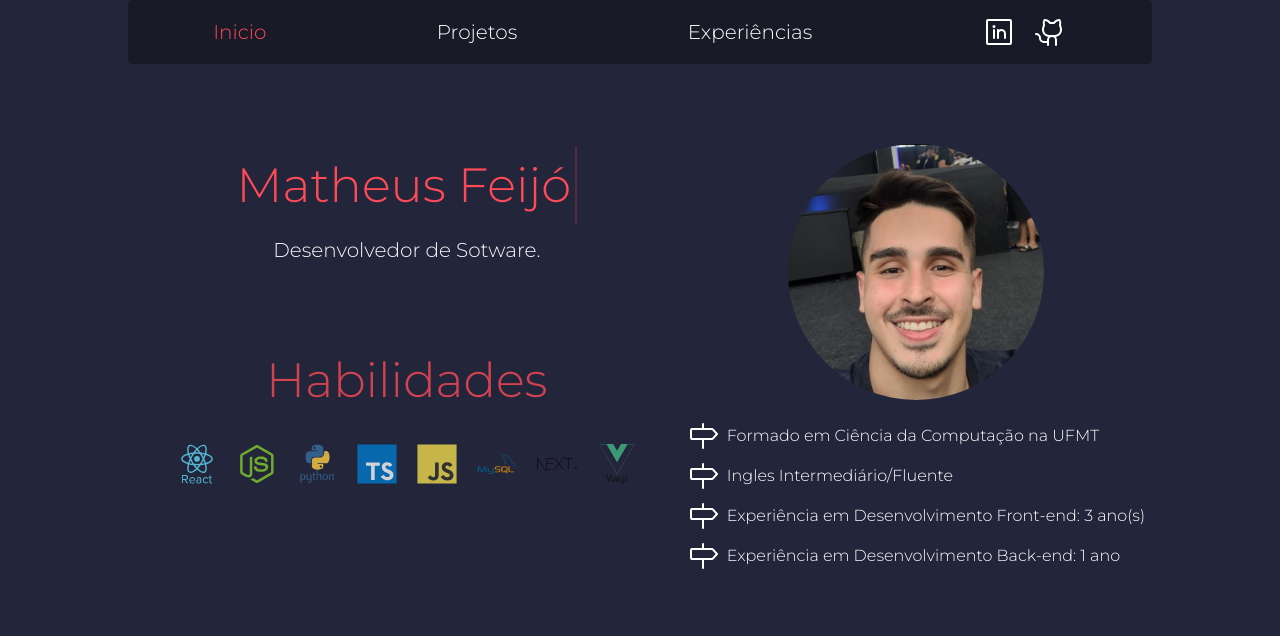
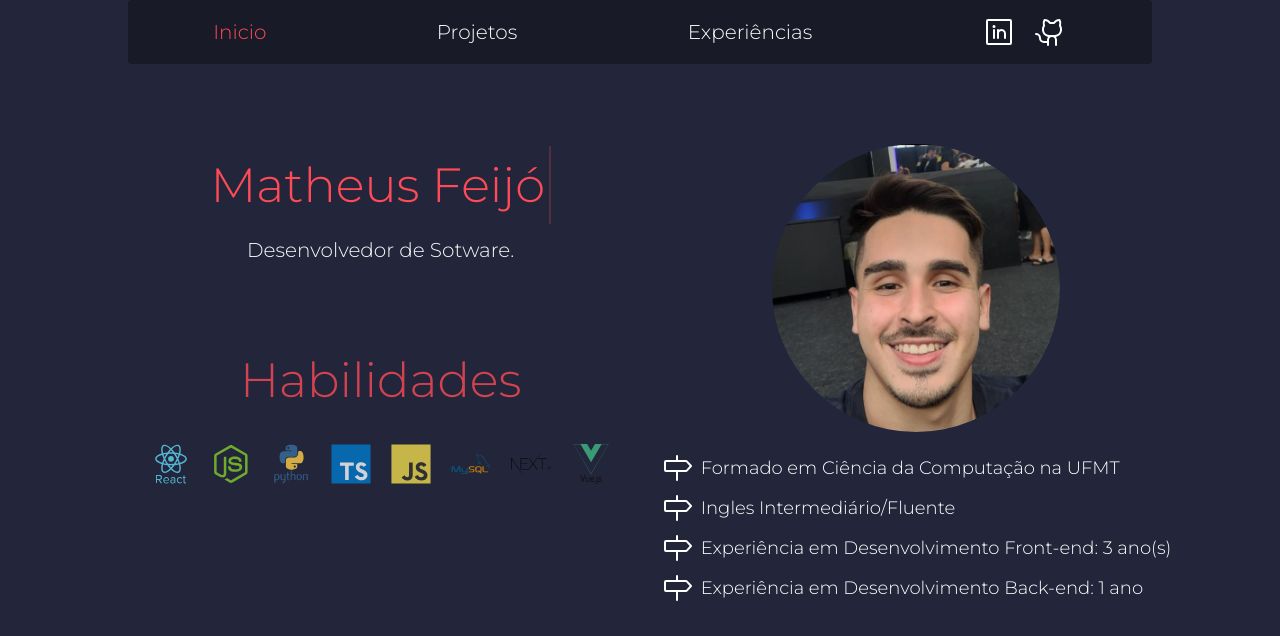
Before and after one commit to matheus-feijo/portfolio, a React (Create React App) app: page / in a window 1280 px wide. Shown: the top 636 px of the page. Built offline with nearby package versions, Linux system fonts and the light colour scheme.

Commit message:
fix/ correcoes

```diff
--- a/src/components/AboutMe/index.tsx
+++ b/src/components/AboutMe/index.tsx
@@ -146,26 +146,26 @@ export function AboutMe() {
 
         <div className="flex flex-col items-center gap-5">
           <img
-            className="w-4/5 h-4/5 max-w-[20rem] max-h-80 rounded-full mobile:w-32 mobile:h-32 notebook:w-64 notebook:h-64"
+            className="w-4/5 h-4/5 max-w-[18rem] max-h-72 rounded-full mobile:w-32 mobile:h-32 "
             src={foto}
             alt="Foto do deselvovedor referenciado no site"
           />
 
           <ol className="flex flex-col gap-2 mobile:pl-5 mobile:pr-5">
-            <li className="text-white text-lg flex items-center gap-2 mobile:text-base notebook:text-base">
+            <li className="text-white text-lg flex items-center gap-2 mobile:text-base ">
               <Signpost size={32} /> Formado em Ciência da Computação na UFMT
             </li>
 
-            <li className="text-white text-lg flex items-center gap-2 mobile:text-base notebook:text-base">
+            <li className="text-white text-lg flex items-center gap-2 mobile:text-base ">
               <Signpost size={32} />
               Ingles Intermediário/Fluente
             </li>
 
-            <li className="text-white text-lg flex items-center gap-2 mobile:text-base notebook:text-base">
+            <li className="text-white text-lg flex items-center gap-2 mobile:text-base ">
               <Signpost size={32} />
               Experiência em Desenvolvimento Front-end: 3 ano(s)
             </li>
-            <li className="text-white text-lg flex items-center gap-2 mobile:text-base notebook:text-base">
+            <li className="text-white text-lg flex items-center gap-2 mobile:text-base ">
               <Signpost size={32} />
               Experiência em Desenvolvimento Back-end: 1 ano
             </li>
```
